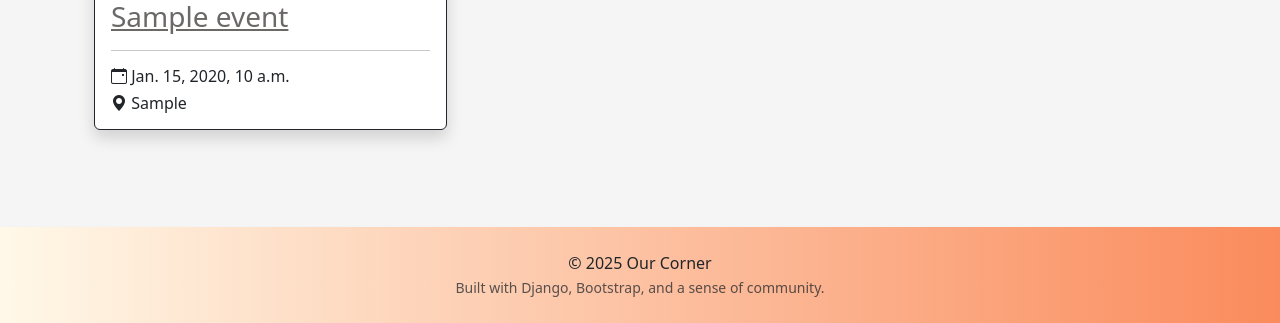
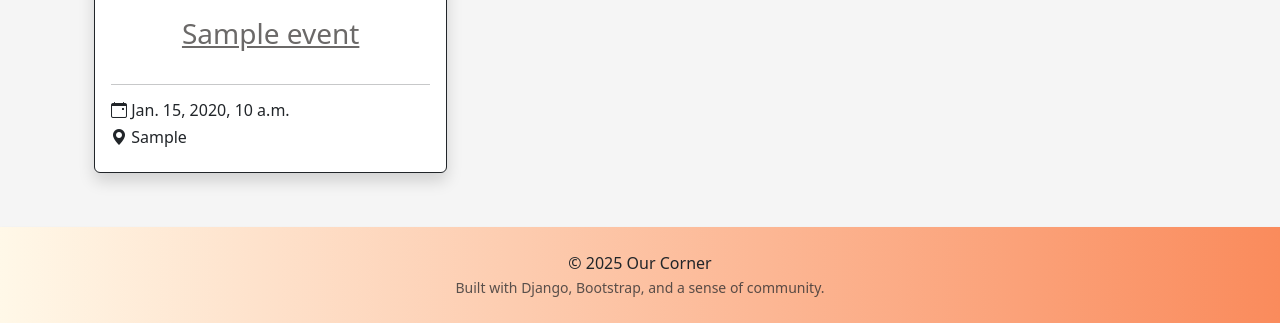
Before and after one commit to arun-dhanjal/hackathon_social_platform, a Django app: page /events/myevents/ in a window 1280 px wide, after a click on "Past". Shown: the part 477-800 px from the top of the page. Run offline with Django 5.2, Linux system fonts and the light colour scheme; a user stored in the database is signed in; tables that the repository leaves empty hold one stand-in row (values such as "Sample post"); some libraries are stand-ins or nearby versions.

Commit message:
style: event cards to be more consistent on different screen sizes

```diff
--- a/events/templates/events/event_detail.html
+++ b/events/templates/events/event_detail.html
@@ -27,7 +27,7 @@
                 {% endif %}
                 </div>
                 <div class="event-info">
-                    <h1 class="event-title">{{ event.title }}</h1>
+                    <h1 class="event-title mx-2">{{ event.title }}</h1>
                     <p class="event-subtitle">Hosted by {{ event.host }}</p>
                     <hr>
                     <div id="events-info" class="row">
--- a/events/templates/events/index.html
+++ b/events/templates/events/index.html
@@ -32,7 +32,7 @@
                                     <img class="card-img-top" src="{{ event.featured_image.url }}" alt="{{ event.title }}">
                                     {% endif %}
                                 </div>
-                                <div class="event-card-title">
+                                <div class="event-card-title text-center align-middle">
                                     <a href="{% url 'events:event_detail' event.slug %}" class="event-link">
                                         <h3 class="card-title">{{ event.title|truncatewords:4 }}</h3>
                                     </a>
@@ -43,7 +43,7 @@
                                         <i class="bi bi-calendar-event"></i> {{ event.date }}
                                     </p>
                                     <p class="card-text h6">
-                                        <i class="bi bi-geo-alt-fill"></i> {{ event.location }}
+                                        <i class="bi bi-geo-alt-fill"></i> {{ event.location|truncatewords:5 }}
                                     </p>
                                 </div>
                             </div>
--- a/events/templates/events/my_events.html
+++ b/events/templates/events/my_events.html
@@ -52,7 +52,7 @@
                                         </div>
                                         <div class="event-card-title">
                                             <a href="{% url 'events:event_detail' event.slug %}" class="event-link">
-                                                <h3 class="card-title">{{ event.title|truncatewords:4 }}</h3>
+                                                <h3 class="card-title">{{ event.title|truncatewords:3 }}</h3>
                                             </a>
                                         </div>
                                         <hr>
@@ -61,7 +61,7 @@
                                                 <i class="bi bi-calendar-event"></i> {{ event.date }}
                                             </p>
                                             <p class="card-text h6">
-                                                <i class="bi bi-geo-alt-fill"></i> {{ event.location }}
+                                                <i class="bi bi-geo-alt-fill"></i> {{ event.location|truncatewords:4 }}
                                             </p>
                                         </div>
                                     </div>
@@ -93,7 +93,7 @@
                                         </div>
                                         <div class="event-card-title">
                                             <a href="{% url 'events:event_detail' booking.event.slug %}" class="event-link">
-                                                <h3 class="card-title">{{ booking.event.title|truncatewords:4 }}</h3>
+                                                <h3 class="card-title">{{ booking.event.title|truncatewords:3 }}</h3>
                                             </a>
                                         </div>
                                         <hr>
@@ -102,7 +102,7 @@
                                                 <i class="bi bi-calendar-event"></i> {{ booking.event.date }}
                                             </p>
                                             <p class="card-text h6">
-                                                <i class="bi bi-geo-alt-fill"></i> {{ booking.event.location }}
+                                                <i class="bi bi-geo-alt-fill"></i> {{ booking.event.location|truncatewords:4 }}
                                             </p>
                                         </div>
                                     </div>
@@ -134,7 +134,7 @@
                                         </div>
                                         <div class="event-card-title">
                                             <a href="{% url 'events:event_detail' past.event.slug %}" class="event-link">
-                                                <h3 class="card-title">{{ past.event.title|truncatewords:4 }}</h3>
+                                                <h3 class="card-title">{{ past.event.title|truncatewords:3}}</h3>
                                             </a>
                                         </div>
                                         <hr>
@@ -143,7 +143,7 @@
                                                 <i class="bi bi-calendar-event"></i> {{ past.event.date }}
                                             </p>
                                             <p class="card-text h6">
-                                                <i class="bi bi-geo-alt-fill"></i> {{ past.event.location }}
+                                                <i class="bi bi-geo-alt-fill"></i> {{ past.event.location|truncatewords:4 }}
                                             </p>
                                         </div>
                                     </div>
--- a/static/css/style.css
+++ b/static/css/style.css
@@ -166,6 +166,19 @@ body {
     height: 20vh;
 }
 
+.event-card .event-card-title {
+    display: flex;
+    align-items: center; /* vertical center */
+    justify-content: center; /* horizontal center */
+    text-align: center;
+}
+
+/* remove extra spacing that breaks centering */
+.event-card .event-card-title .card-title {
+    margin: 0;
+
+}
+
 /* Event detail specific image: smaller, centered, and center-cropped */
 .event-detail .image-container {
     width: 280px;
@@ -251,3 +264,35 @@ footer {
         height: 100%;
     }
 }
+
+/* Medium devices (tablets, 768px and up) */
+@media screen and (min-width: 768px) {
+    /*  Events cards */
+    .event-card .event-card-title {
+        min-height: 122px;
+    }
+
+    .event-card .event-card-details {
+        min-height: 85px;
+    }
+}
+
+/* Large devices (tablets, 992px and up) */
+@media screen and (min-width: 992px) {
+    /*  Events cards */
+    .event-card .event-card-title {
+        min-height: 96px;
+    }
+
+    .event-card .event-card-details {
+        min-height: 55px;
+    }
+}
+
+/* Extra-large devices (tablets, 1200px and up) */
+@media screen and (min-width: 1200px) {
+    /*  Events cards */
+    .event-card .event-card-title {
+        min-height: 68px;
+    }
+}
```
Also changed, not shown: 1 other file.
